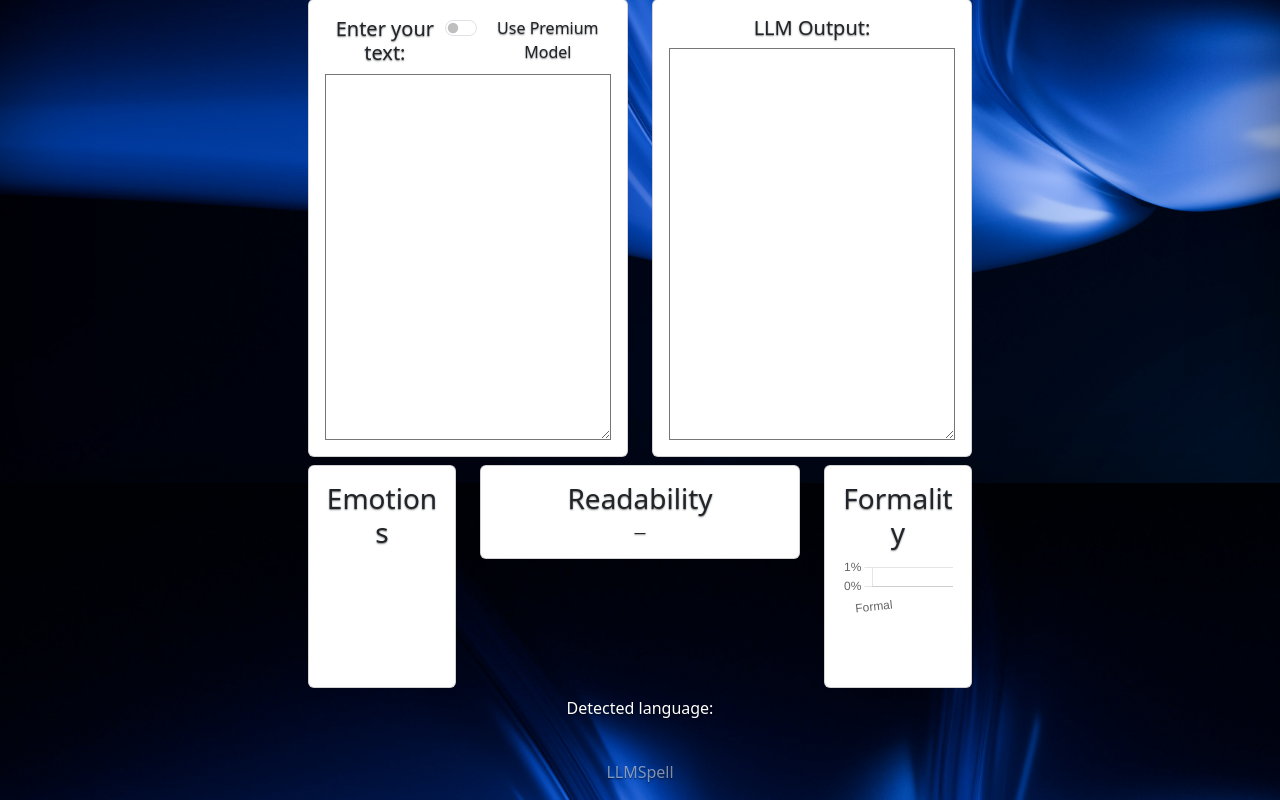
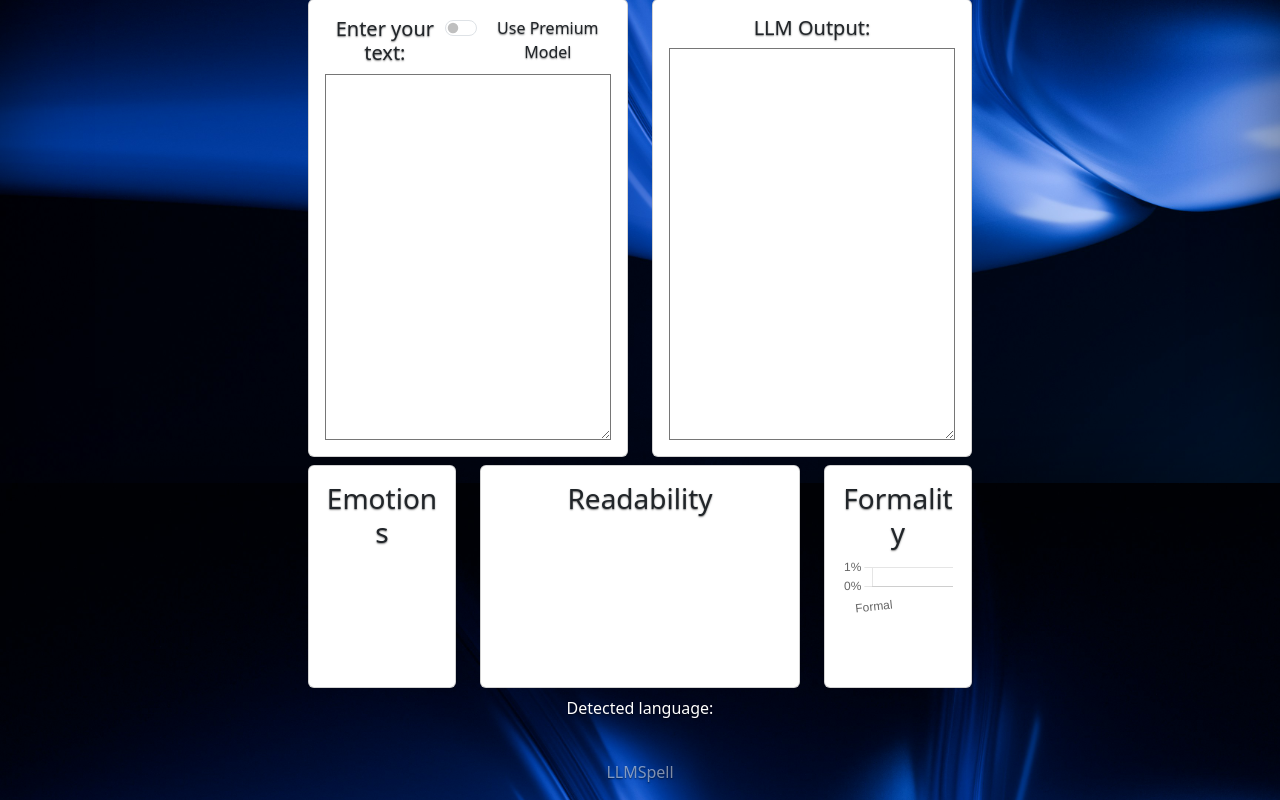
Before and after one commit to ColePal/spell-correction-plugin, a Django app: page /cover/ in a window 1280 px wide. Shown: the part 317-1117 px from the top of the page. Run offline with Django 5.2, Linux system fonts and the light colour scheme.

Commit message:
adjusted the redabilty display

```diff
--- a/backend/templates/TestingSlice.html
+++ b/backend/templates/TestingSlice.html
@@ -79,6 +79,10 @@
             }
 
             .col-sm-3 > .card {
+                height: 100%;
+            }
+
+            .col-sm-6>.card{
                 height: 100%;
             }
 
@@ -298,7 +302,8 @@
                         <div class="col-sm-6">
                             <div class="card p-3">
                                 <h3>Readability</h3>
-                                <div id="readability" class="mono" height="160">—</div>
+                                  <br><br>
+                                <div id="readability" class="mono" height="160" style="font-size: large"></div>
                             </div>
                         </div>
                         <div class="col-sm-3">
@@ -415,7 +420,7 @@
 
 
                         const fleschValue = Number(data.readability.flesch_reading_ease);
-                        document.getElementById("readability").textContent = `Readability: ${fleschMeaning(fleschValue)}\n`;
+                        document.getElementById("readability").textContent = `${fleschMeaning(fleschValue)}\n`;
                         document.getElementById("meterFlesch").value = Number(data.readability.flesch_reading_ease) || 0;
                     }
 
```
